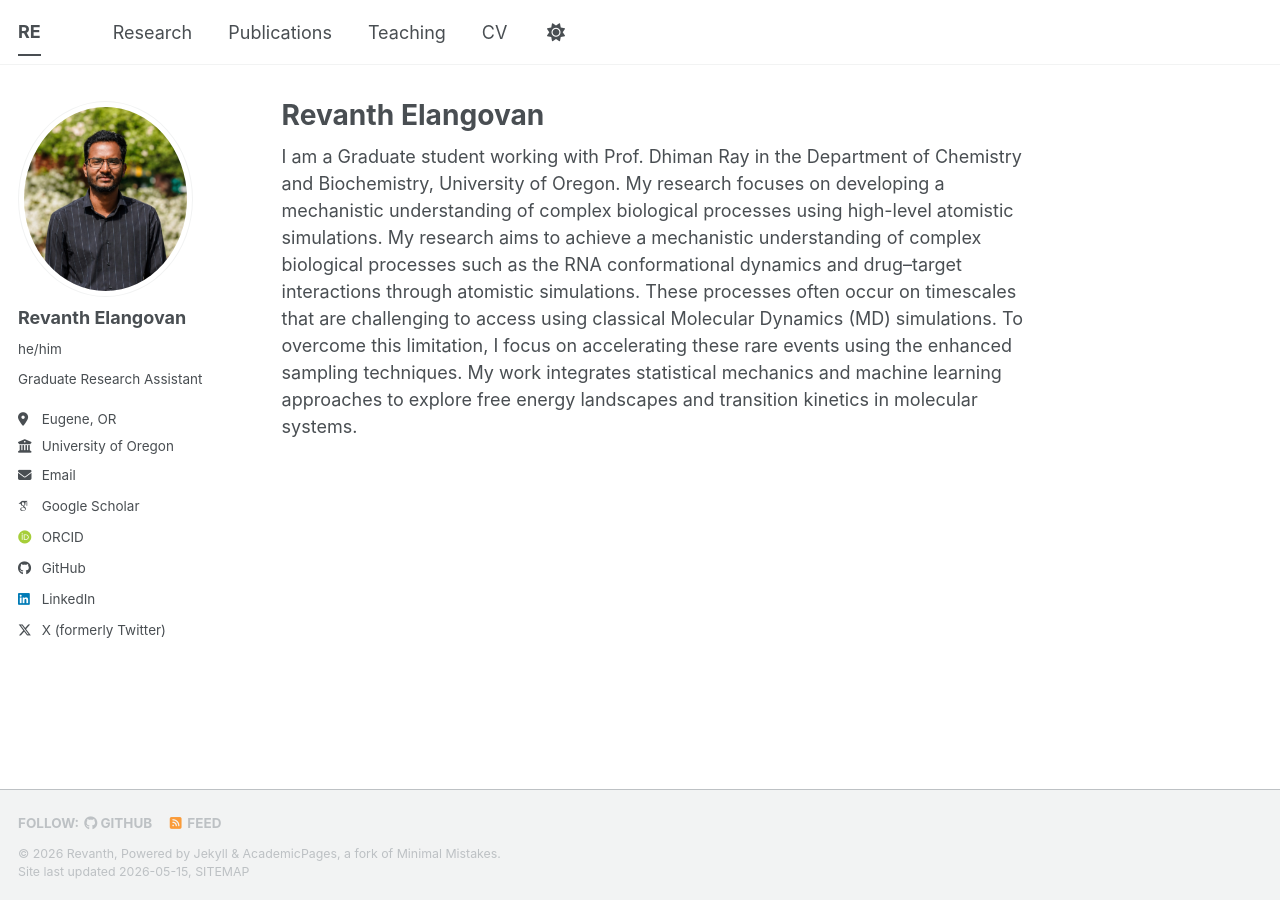
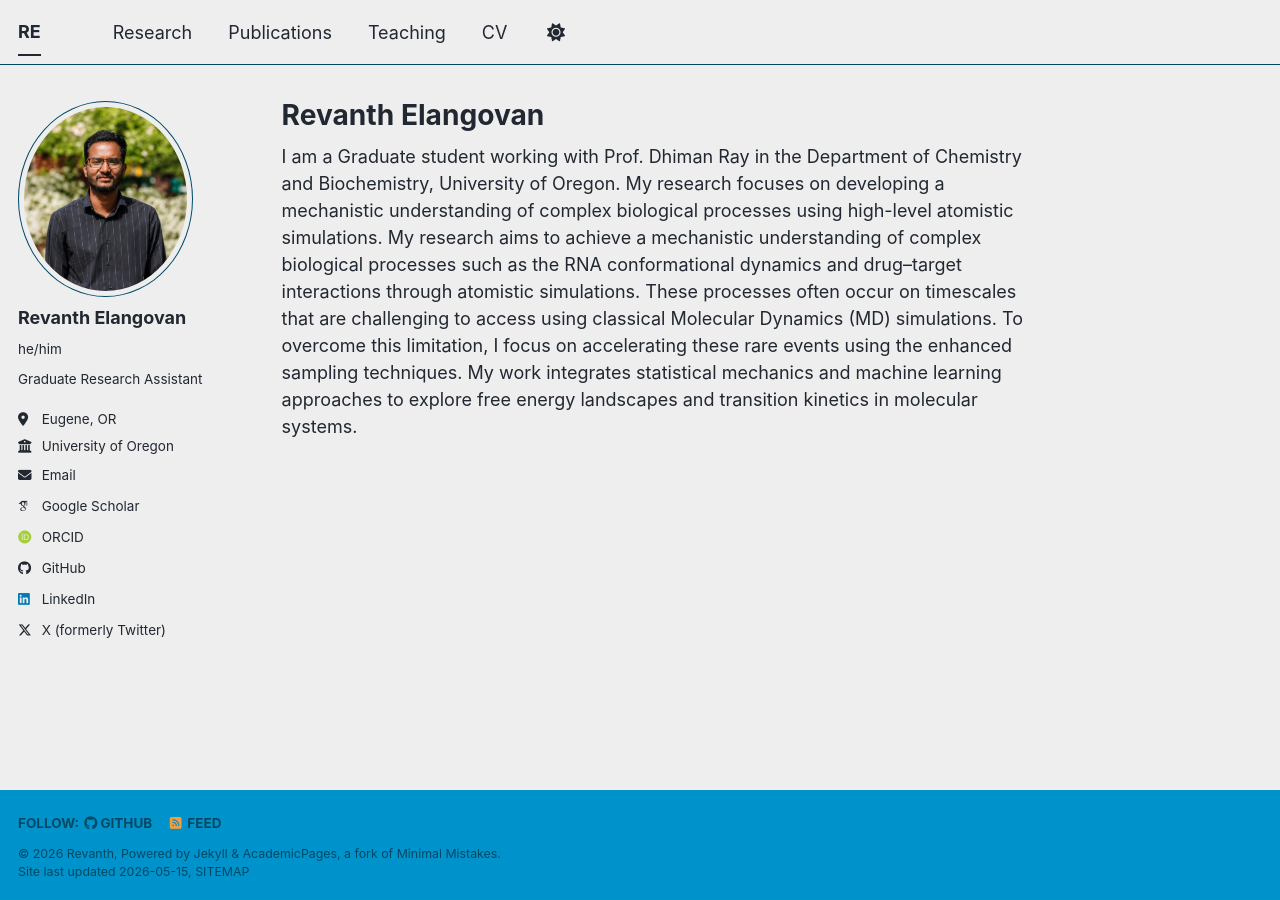
Before and after one commit to Revanth27-08/Revanth27-08.github.io, a Jekyll site: the page built from _pages/about.md, in a window 1280 px wide. Built offline with Jekyll 4.4.1, drawn with Linux system fonts in a browser that asks for light colours; some web fonts are replaced; a script bundle is joined from its source files by our own code; library files that are not in the unit come from our copies.

Commit message:
Update _config.yml

```diff
--- a/_config.yml
+++ b/_config.yml
@@ -8,7 +8,7 @@
 
 # Basic Site Settings
 locale                   : "en-US"
-site_theme               : "default" # The available themes options are "default", "air", "sunrise", "mint", "dirt" and "contrast"
+site_theme               : "air" # The available themes options are "default", "air", "sunrise", "mint", "dirt" and "contrast"
 title                    : RE
 title_separator          : "-"
 name                     : Revanth
@@ -17,6 +17,7 @@
                                                            # or if you already have some other page hosted on Github then use "https://[your GitHub username].github.io/[Your Repo Name]"
 baseurl                  : "" # the subpath of your site, e.g. "/blog"
 repository               : "https://github.com/Revanth27-08"
+icon                     : ♎
 
 # Site Author - The following control what appear as part of the author content on the side bar.
 #               If a field is blank the icon and link will not appear, otherwise it will be shown.
```
